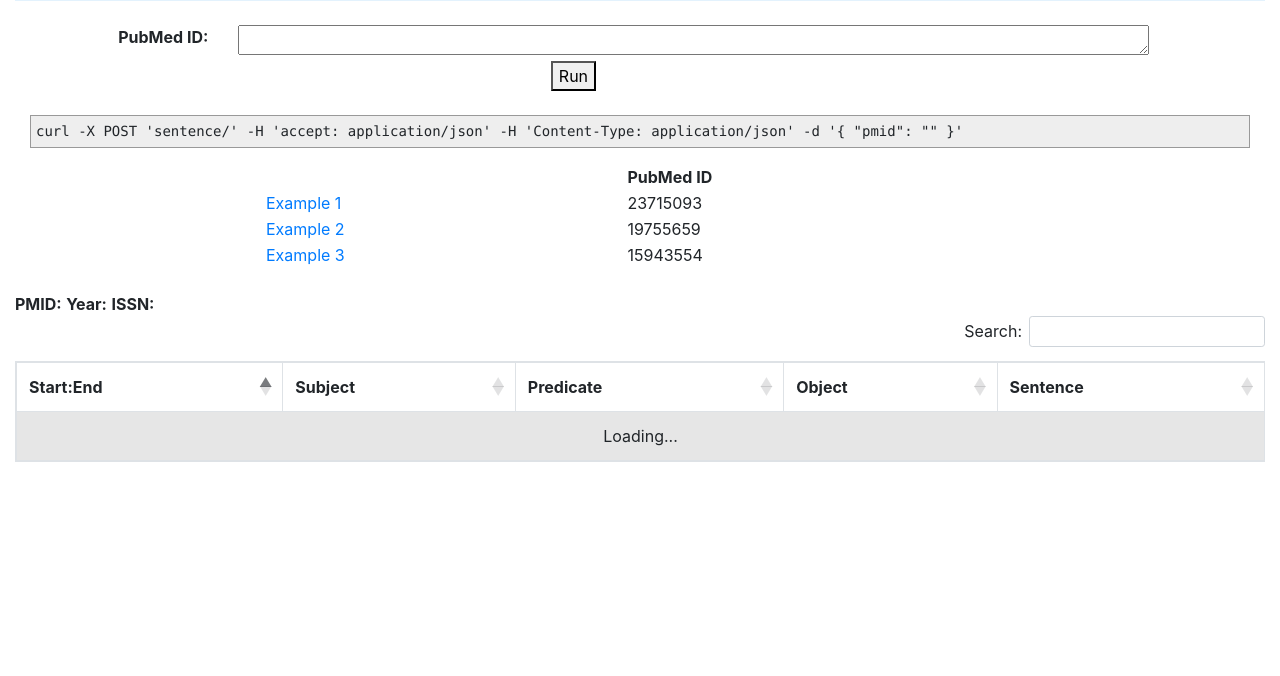
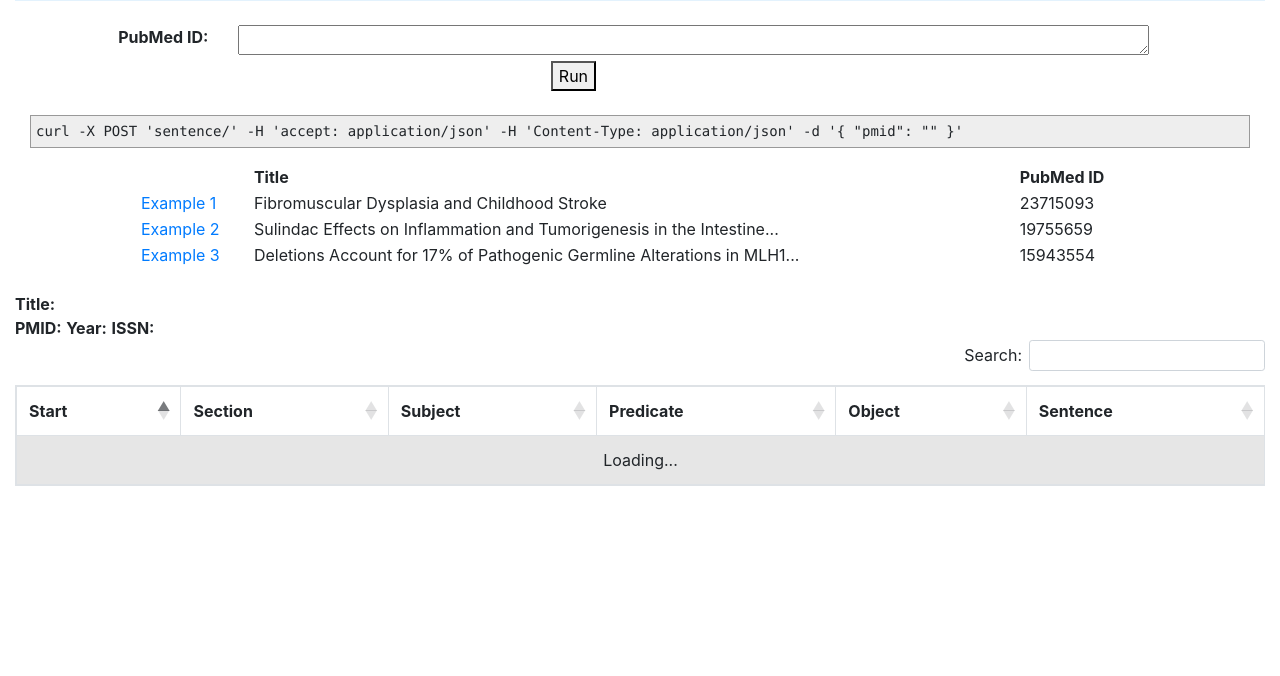
Before and after one commit to MRCIEU/MELODI-Presto, a Django app: template django_project/django_project/templates/django_project/sentence.html in a window 1280 px wide. Shown: the part 331-1007 px from the top of the page. Run offline with Django 3.2, Linux system fonts and the light colour scheme; the template is opened without the code that fills it, so the values that code supplies are empty; parts of the project's set-up code (start-up, migrations or seed data) failed here and were passed over; some libraries are stand-ins or nearby versions.

Commit message:
added title to sentence API and web app via ajax

```diff
--- a/django_project/django_project/templates/django_project/sentence.html
+++ b/django_project/django_project/templates/django_project/sentence.html
@@ -22,18 +22,21 @@
       </div>
   </div>
   <div class="row">
-    <table class="display compact nowrap" style="width:60%" align="center">
-        <tr><td></td><td><b>PubMed ID</b></tr>
+    <table class="display compact nowrap" style="width:80%" align="center">
+        <tr><td></td><td><b>Title</b></td></td><td><b>PubMed ID</b></tr>
         <tr>
             <td><a class="example-call" href="#" id='23715093'>Example 1</a></td>
+            <td>Fibromuscular Dysplasia and Childhood Stroke</td>
             <td>23715093</td>
         </tr>
         <tr>
             <td><a class="example-call" href="#" id='19755659'>Example 2</a></td>
+            <td>Sulindac Effects on Inflammation and Tumorigenesis in the Intestine...</td>
             <td>19755659</td>
         </tr>
         <tr>
             <td><a class="example-call" href="#" id='15943554'>Example 3</a></td>
+            <td>Deletions Account for 17% of Pathogenic Germline Alterations in MLH1...</td>
             <td>15943554</td>
         </tr>
 
@@ -41,6 +44,7 @@
     </div>
     </div>
     <br>
+    <b>Title:</b> <span id="title-ajax"></span>
     <div id='div1'>
         <b>PMID:</b> <span id="pmid-ajax"></span>
         <b>Year:</b> <span id="year-ajax"></span>
@@ -48,7 +52,8 @@
     <table id="results" class="table table-striped table-bordered" style="width:100%">
         <thead>
             <tr>
-                <th>Start:End </th>
+                <th>Start </th>
+                <!--th>End </th-->
                 <th>Section </th>
                 <th>Subject </th>
                 <th>Predicate</th>
@@ -81,10 +86,20 @@ thead input {
 </style>
 <script>
     $(document).ready(function() {
+        function update_title(){
+            var x=$("#pmid").val();
+            $.ajax({url: "https://eutils.ncbi.nlm.nih.gov/entrez/eutils/esummary.fcgi?db=pubmed&id="+x+"&retmode=json", success: function(result){
+                var title = result.result[x]['title']
+                console.log(title)
+                $("#title-ajax").html(title);
+            }});
+        }
+
         $(".example-call").on('click', function(event){
             //console.log(this.id);
             a = this.id;
             $("#pmid").val(a);
+            update_title()
             document.getElementById('api-code').innerHTML='curl -X POST \'{{api_url}}sentence/\' -H \'accept: application/json\' -H \'Content-Type: application/json\' -d \'{ "pmid":  "'+a+'" }\'';
         })
         var res_table = $('#results').DataTable( {
@@ -104,6 +119,7 @@ thead input {
                 "type": "POST",
                 "url": "/api/sentence/",
                 data:function(d){
+                    update_title()
                     if (document.getElementById("pmid").value.length>0){
                         console.log(document.getElementById("pmid").value.trim())
                         return JSON.stringify(
@@ -124,16 +140,16 @@ thead input {
               {"data":"OBJECT_NAME"},
               {"data":"SENTENCE"},
             ],
-            "columnDefs": [{
-                "targets": 0,
-                "render": function ( data, type, row ) {
-                        return data + ' : ' + row.SENT_END_INDEX
-                    },
-                    "targets": 0
-            },
-             {"visible": false,  "targets": [ 1 ]}
+            //"columnDefs": [{
+            //    "targets": 0,
+            //    "render": function ( data, type, row ) {
+            //            return data + ' : ' + row.SENT_END_INDEX
+            //        },
+            //        "targets": 0
+            //},
+            // {"visible": false,  "targets": [ 1 ]}
 
-             ],
+            // ],
             "drawCallback": function( settings ) {
                 var api = this.api();
                 var data =  api.rows( 0 ).data()[0]
@@ -156,6 +172,7 @@ thead input {
         $("button").click(function(){
             console.log('update')
             res_table.ajax.reload()
+            update_title()
             });
 
         $(".example-call").click(function(){
--- a/django_project/django_project/views.py
+++ b/django_project/django_project/views.py
@@ -33,7 +33,7 @@ logging.basicConfig(
 logger = logging.getLogger("debug_logger")
 es_logger = logging.getLogger("elastic_logger")
 
-from scripts.pubmed_functions import pubmed_query_to_pmids
+from scripts.pubmed_functions import pubmed_query_to_pmids, get_pubmed_info
 from scripts.semmed_functions import *
 
 api_url = config.api_url
@@ -159,8 +159,12 @@ def SentencePostView(request):
                 if pubmed_id in citation_dic:
                     tmp_dic.update(citation_dic[pubmed_id])
                 final_res.append(tmp_dic)
-            # print(final_res)
-            returnData = {"count": count2, "data": final_res}
+
+            #get title and abstract
+            pubmed_data=get_pubmed_info(pubmed_id)
+            print(pubmed_data)
+            #print(final_res)
+            returnData = {"count": count2, "data": final_res, "title":pubmed_data['title']}
         else:
             returnData = serializer.errors
     return Response(returnData)
```
Also changed, not shown: create/index-semmeddb-citations.py (+5 -9 lines), django_project/scripts/pubmed_functions.py (+13 -0 lines).
